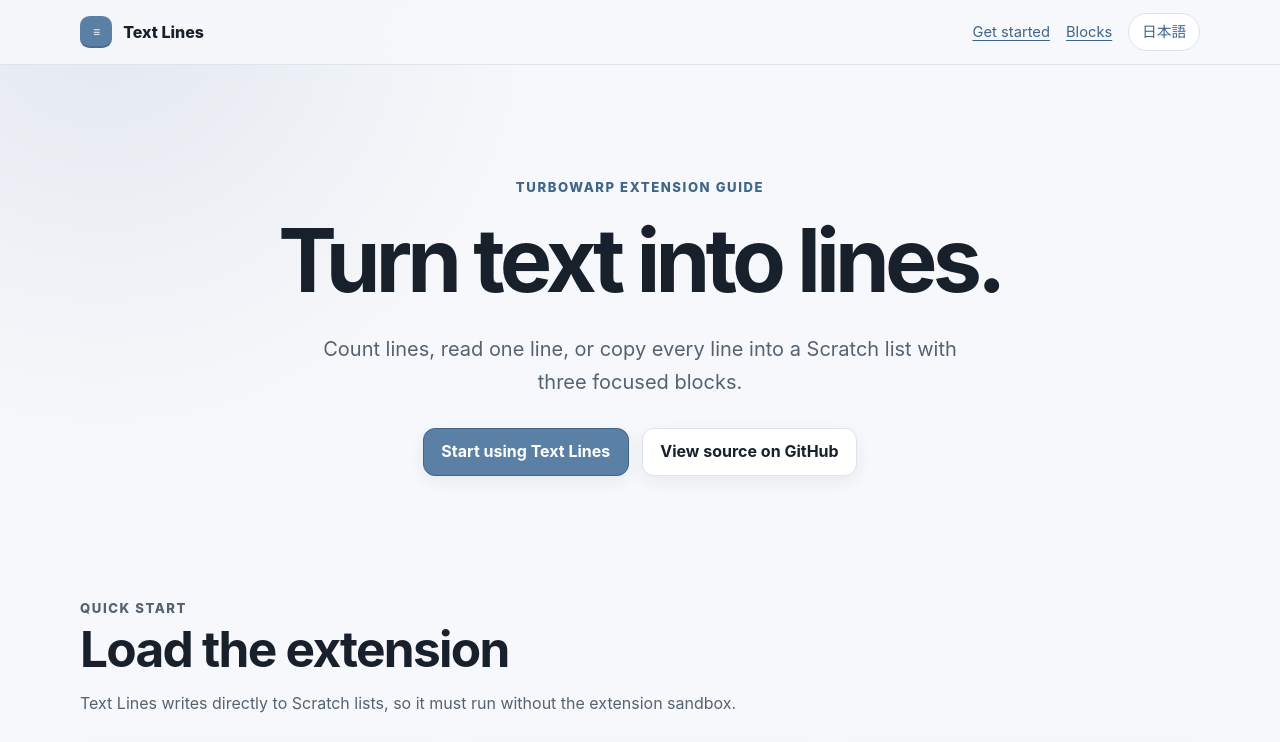
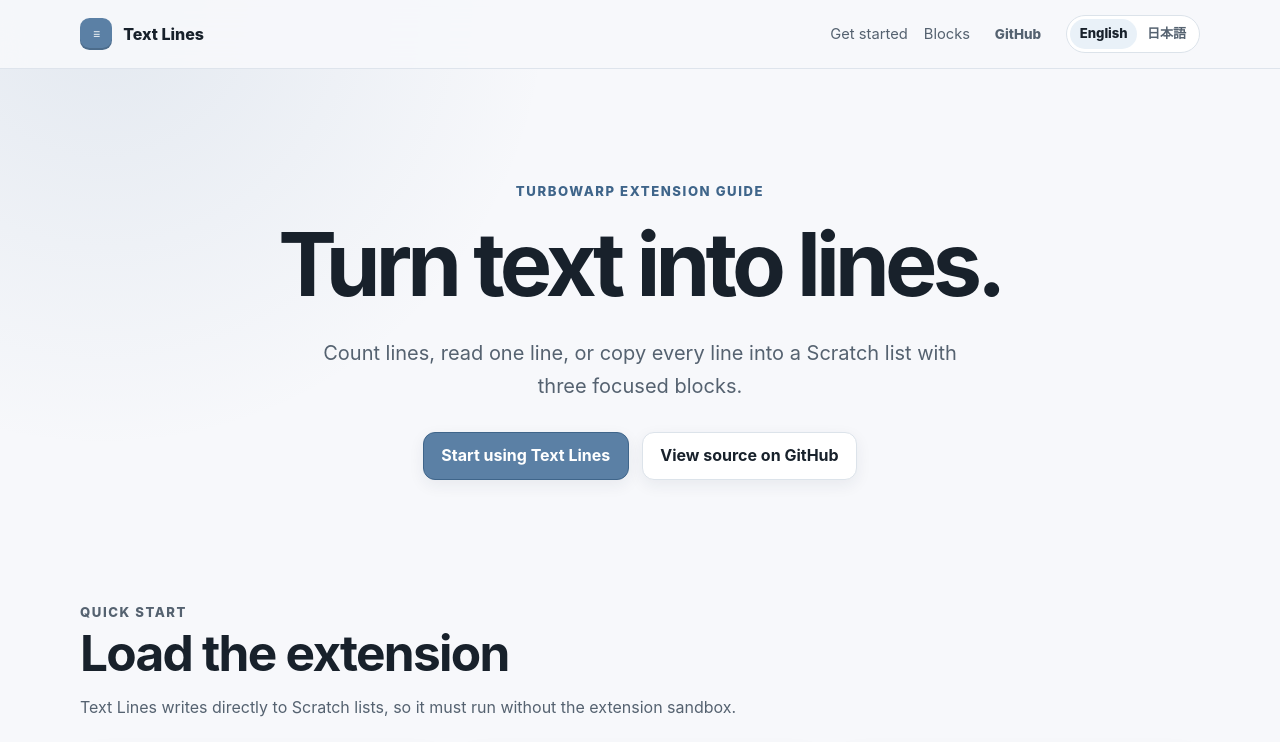
Before and after one commit to kubohiroya/turbowarp-text-lines, a website built with Vite: page docs/index.html in a window 1280 px wide. Shown: the top 742 px of the page. Built offline with nearby package versions, Linux system fonts and the light colour scheme.

Commit message:
docs(pages): unify app bar controls

```diff
--- a/docs/assets/styles.css
+++ b/docs/assets/styles.css
@@ -40,6 +40,12 @@ a:hover {
   text-decoration-thickness: 0.14em;
 }
 
+a:focus-visible {
+  outline: 3px solid var(--extension);
+  outline-offset: 3px;
+  border-radius: 0.25rem;
+}
+
 code {
   font-family: "SFMono-Regular", Consolas, "Liberation Mono", monospace;
   font-size: 0.92em;
@@ -54,18 +60,17 @@ code {
   backdrop-filter: blur(16px);
 }
 
-.nav,
+.appbar,
 main,
 .site-footer {
   width: min(70rem, calc(100% - 2rem));
   margin-inline: auto;
 }
 
-.nav {
-  min-height: 4rem;
+.appbar {
+  min-height: 4.25rem;
   display: flex;
   align-items: center;
-  justify-content: space-between;
   gap: 1rem;
 }
 
@@ -91,22 +96,54 @@ main,
   letter-spacing: -0.08em;
 }
 
-.nav-links {
+.primary-nav {
   display: flex;
   align-items: center;
   gap: 1rem;
+  margin-left: auto;
   font-size: 0.92rem;
 }
 
-.language-link {
+.primary-nav a,
+.github-link {
+  color: var(--muted);
+  text-decoration: none;
+}
+
+.primary-nav a:hover,
+.github-link:hover {
+  color: var(--ink);
+}
+
+.github-link {
+  padding: 0.35rem 0.55rem;
+  border-radius: 0.6rem;
+  font-size: 0.84rem;
+  font-weight: 760;
+}
+
+.language-switch {
   display: inline-flex;
-  align-items: center;
-  min-height: 2.35rem;
-  padding: 0.25rem 0.8rem;
+  flex: 0 0 auto;
+  padding: 0.2rem;
   border: 1px solid var(--line);
   border-radius: 999px;
   background: var(--surface);
+  white-space: nowrap;
+}
+
+.language-switch a {
+  padding: 0.25rem 0.6rem;
+  border-radius: 999px;
+  color: var(--muted);
+  font-size: 0.82rem;
+  font-weight: 760;
   text-decoration: none;
+}
+
+.language-switch a[aria-current="page"] {
+  color: var(--ink);
+  background: var(--extension-soft);
 }
 
 .hero {
@@ -428,12 +465,22 @@ h1 {
     transform: rotate(90deg);
   }
 
-  .nav-links > a:not(.language-link) {
+  .primary-nav {
     display: none;
+  }
+
+  .github-link {
+    margin-left: auto;
   }
 
   .site-footer {
     flex-direction: column;
+  }
+}
+
+@media (max-width: 34rem) {
+  .brand-text {
+    display: none;
   }
 }
 
--- a/docs/index.html
+++ b/docs/index.html
@@ -14,17 +14,21 @@
   </head>
   <body>
     <header class="site-header">
-      <nav class="nav" aria-label="Main navigation">
-        <a class="brand" href="#top">
+      <div class="appbar">
+        <a class="brand" href="./" aria-label="Text Lines guide home">
           <span class="brand-mark" aria-hidden="true">≡</span>
-          <span>Text Lines</span>
+          <span class="brand-text">Text Lines</span>
         </a>
-        <div class="nav-links">
+        <nav class="primary-nav" aria-label="Guide sections">
           <a href="#start">Get started</a>
           <a href="#blocks">Blocks</a>
-          <a class="language-link" href="ja/" lang="ja" hreflang="ja">日本語</a>
-        </div>
-      </nav>
+        </nav>
+        <a class="github-link" href="https://github.com/kubohiroya/turbowarp-text-lines">GitHub</a>
+        <nav class="language-switch" aria-label="Language">
+          <a href="./" lang="en" hreflang="en" aria-current="page">English</a>
+          <a href="ja/" lang="ja" hreflang="ja">日本語</a>
+        </nav>
+      </div>
     </header>
 
     <main id="top">
```
Also changed, not shown: docs/ja/index.html (+11 -7 lines).
